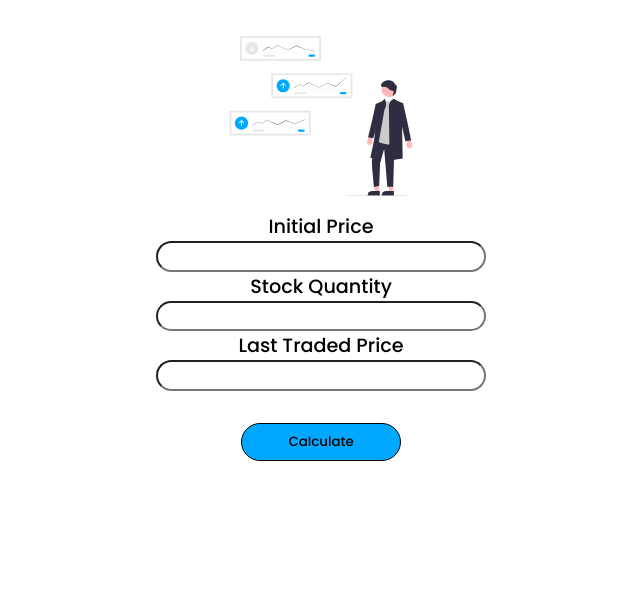
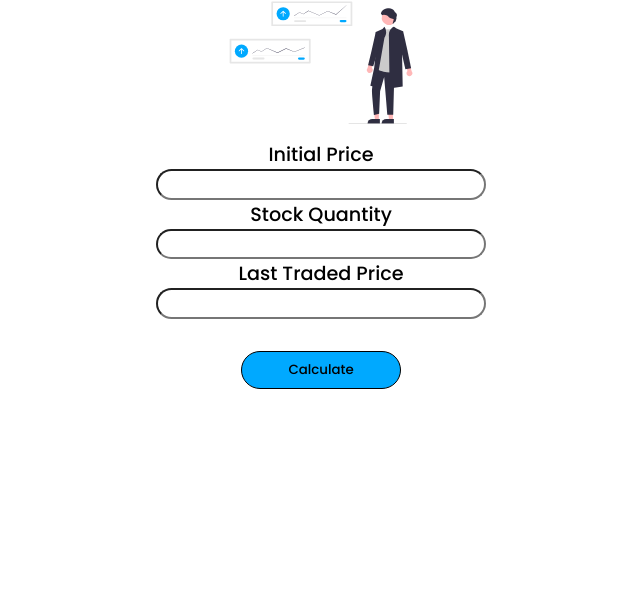
Before and after one commit to jatinmore/Stock-Profit-and-Loss-calculator, a plain HTML site: page index.html in a window 1280 px wide. Shown: the part 184-800 px from the top of the page, without its empty margins (319-959 px from the left). Drawn offline with Linux system fonts and the light colour scheme.

Commit message:
Update app.css

```diff
--- a/app.css
+++ b/app.css
@@ -10,7 +10,6 @@
     flex-direction: column;
     align-items: center;
     justify-content: center;
-    margin: 5rem 1rem;
     padding: 1rem;
     font-size: larger;
 }
```
